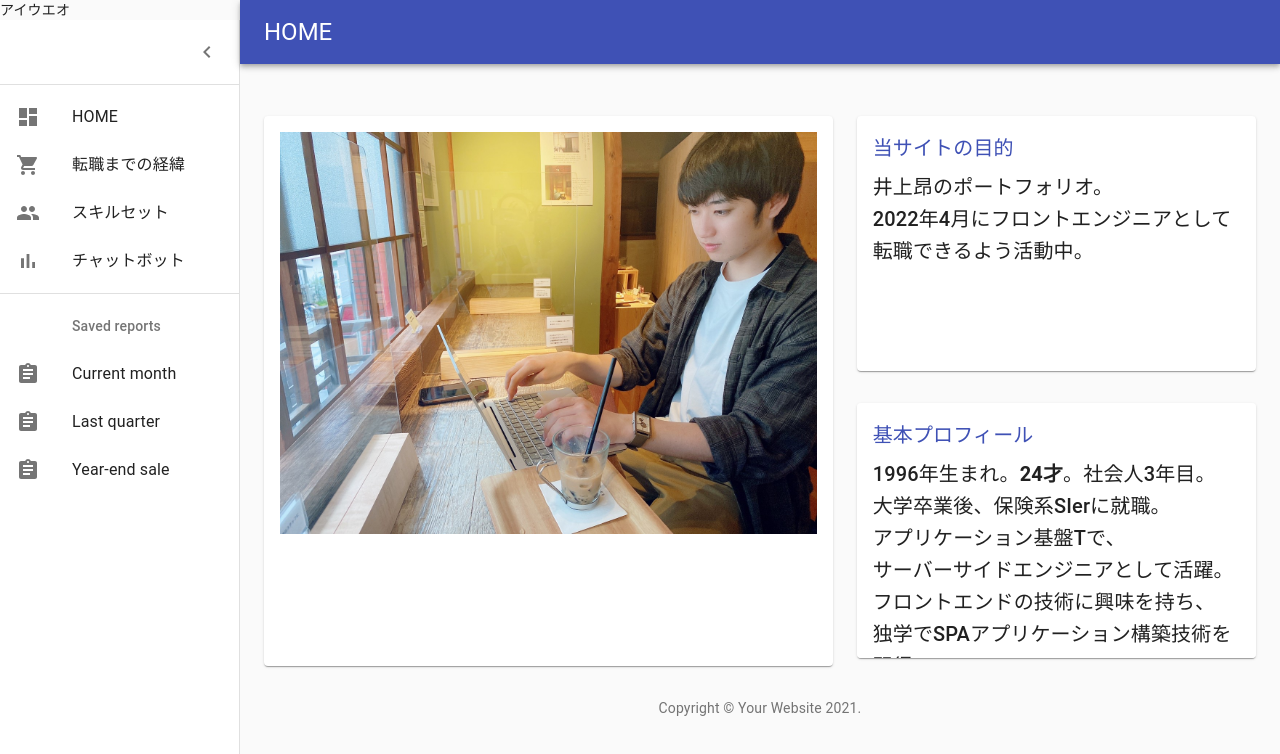
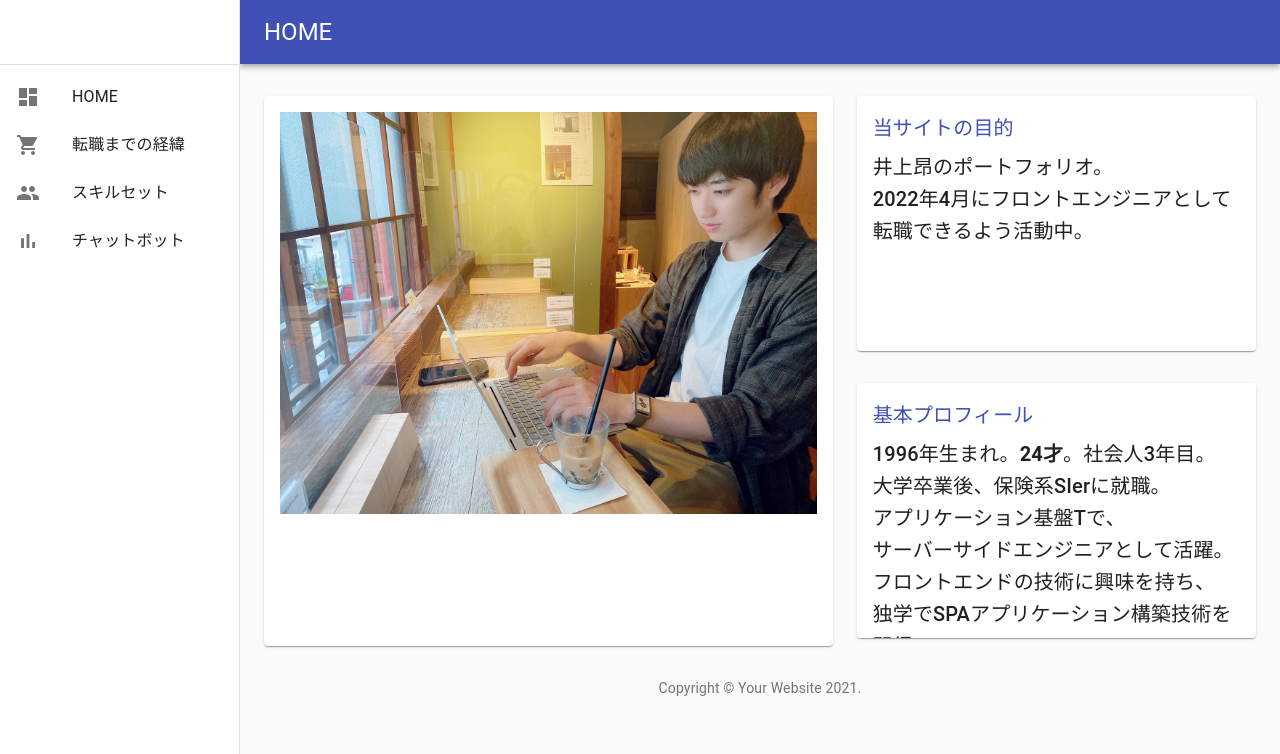
Before and after one commit to tabornnn/my-portfolio, a React (Create React App) app: page / in a window 1280 px wide. Shown: the top 754 px of the page. Built offline with nearby package versions, Linux system fonts and the light colour scheme.

Commit message:
HOME画面をモバイルでも見やすいように修正

```diff
--- a/src/App.js
+++ b/src/App.js
@@ -5,7 +5,6 @@
 function App() {
   return (
     <>
-      アイウエオ
       <Entire />
     </>
   );
--- a/src/components/Entire.js
+++ b/src/components/Entire.js
@@ -1,6 +1,5 @@
 import React from 'react';
-import clsx from 'clsx';
-import { makeStyles } from '@material-ui/core/styles';
+import { makeStyles, useTheme } from "@material-ui/core/styles";
 import CssBaseline from '@material-ui/core/CssBaseline';
 import Drawer from '@material-ui/core/Drawer';
 import Box from '@material-ui/core/Box';
@@ -13,12 +12,14 @@
 import Container from '@material-ui/core/Container';
 import Link from '@material-ui/core/Link';
 import MenuIcon from '@material-ui/icons/Menu';
-import ChevronLeftIcon from '@material-ui/icons/ChevronLeft';
-import { MainListItems, secondaryListItems } from './listItems';
+import { MainListItems } from './listItems';
 import { homeObj, loadObj, skillsObj, botObj } from './listItems'
 import Home from './home/Home'
 import LoadJobChange from './loadJobChange/LoadJobChange';
 import Skills from './skills/Skills';
+import Hidden from "@material-ui/core/Hidden";
+import PropTypes from 'prop-types';
+
 
 function Copyright() {
     return (
@@ -41,59 +42,12 @@
     root: {
         display: 'flex',
     },
-    toolbar: {
-        paddingRight: 24, // keep right padding when drawer closed
-    },
-    toolbarIcon: {
-        display: 'flex',
-        alignItems: 'center',
-        justifyContent: 'flex-end',
-        padding: '0 8px',
-        ...theme.mixins.toolbar,
-    },
-    appBar: {
-        zIndex: theme.zIndex.drawer + 1,
-        transition: theme.transitions.create(['width', 'margin'], {
-            easing: theme.transitions.easing.sharp,
-            duration: theme.transitions.duration.leavingScreen,
-        }),
-    },
-    appBarShift: {
-        marginLeft: drawerWidth,
-        width: `calc(100% - ${ drawerWidth }px)`,
-        transition: theme.transitions.create(['width', 'margin'], {
-            easing: theme.transitions.easing.sharp,
-            duration: theme.transitions.duration.enteringScreen,
-        }),
-    },
-    menuButton: {
-        marginRight: 36,
-    },
-    menuButtonHidden: {
-        display: 'none',
-    },
+    toolbar: theme.mixins.toolbar,
     title: {
         flexGrow: 1,
     },
     drawerPaper: {
-        position: 'relative',
-        whiteSpace: 'nowrap',
-        width: drawerWidth,
-        transition: theme.transitions.create('width', {
-            easing: theme.transitions.easing.sharp,
-            duration: theme.transitions.duration.enteringScreen,
-        }),
-    },
-    drawerPaperClose: {
-        overflowX: 'hidden',
-        transition: theme.transitions.create('width', {
-            easing: theme.transitions.easing.sharp,
-            duration: theme.transitions.duration.leavingScreen,
-        }),
-        width: theme.spacing(7),
-        [theme.breakpoints.up('sm')]: {
-            width: theme.spacing(9),
-        },
+        width: drawerWidth
     },
     appBarSpacer: theme.mixins.toolbar,
     content: {
@@ -104,19 +58,35 @@
     container: {
         paddingTop: theme.spacing(4),
         paddingBottom: theme.spacing(4),
+    },
+    appBar: {
+        [theme.breakpoints.up("sm")]: {
+            width: `calc(100% - ${ drawerWidth }px)`,
+            marginLeft: drawerWidth
         }
+    },
+    menuButton: {
+        marginRight: theme.spacing(2),
+        [theme.breakpoints.up('sm')]: {
+            display: 'none',
+        },
+    },
+    drawer: {
+        [theme.breakpoints.up("sm")]: {
+            width: drawerWidth,
+            flexShrink: 0
+        }
+    },
 }));
 
-export default function Entire() {
+export default function Entire(props) {
+
+    const { window } = props;
+    const container =
+        window !== undefined ? () => window().document.body : undefined;
+    const theme = useTheme();
     const classes = useStyles();
-    // メニューを隠す状態にするかを判定するstate
-    const [open, setOpen] = React.useState(true);
-    const handleDrawerOpen = () => {
-        setOpen(true);
-    };
-    const handleDrawerClose = () => {
-        setOpen(false);
-    };
+
 
     // メニューのどのアイテムを押下している状態を判定するstate
     const [listItemState, setListItemState] = React.useState(homeObj.key);
@@ -134,6 +104,11 @@
     };
     //更新関数の集約
     const handleItemFunctions = [handleHomeItem, handleProfileItem, handleCareerItem, handleChatbotItem];
+    const [mobileOpen, setMobileOpen] = React.useState(false);
+
+    const handleDrawerToggle = () => {
+        setMobileOpen(!mobileOpen);
+    };
 
     // itemListStateとコンテンツを紐付け
     const contents = (itemListState) => {
@@ -184,18 +159,16 @@
             {/* clsxはclassNameを動的に示す際に利用する */}
             {/* <TestCompornent className={clsx(classes.before, boolean && classes.after )}  /> */}
             {/* openがTrueの時にclasses.appBarShiftになる。 */}
-            <AppBar position="absolute" className={clsx(classes.appBar, open && classes.appBarShift)}>
-                <Toolbar className={classes.toolbar}>
+            <AppBar position="fixed" className={classes.appBar}>
+                <Toolbar>
                     <IconButton
                         edge="start"
                         color="inherit"
-                        // aria-labelの意味はまだわからず。。
                         aria-label="open drawer"
-
-                        onClick={handleDrawerOpen}
-                        className={clsx(classes.menuButton, open && classes.menuButtonHidden)}
+                        onClick={handleDrawerToggle}
+                        className={classes.menuButton}
                     >
-                        {/* 隠しメニューの時のみ表示される */}
+                        {/* 画面が小さい時のみ表示される */}
                         <MenuIcon />
                     </IconButton>
                     {/* variantで文字サイズを定義 */}
@@ -205,23 +178,42 @@
                 </Toolbar>
             </AppBar>
 
+            <nav className={classes.drawer} aria-label="mailbox folders">
+                {/* The implementation can be swapped with js to avoid SEO duplication of links. */}
+                <Hidden smUp implementation="css">
                     <Drawer
+                        container={container}
+                        variant="temporary"
+                        anchor={theme.direction === "rtl" ? "right" : "left"}
+                        open={mobileOpen}
+                        onClose={handleDrawerToggle}
+                        classes={{
+                            paper: classes.drawerPaper
+                        }}
+                        ModalProps={{
+                            keepMounted: true // Better open performance on mobile.
+                        }}
+                    >
+                        <div className={classes.toolbar} >
+                            <List><MainListItems updateStateFunc={handleItemFunctions} /></List>
+                        </div>
+                    </Drawer>
+                </Hidden>
+                <Hidden xsDown implementation="css">
+                    <Drawer
+                        classes={{
+                            paper: classes.drawerPaper
+                        }}
                         variant="permanent"
-                classes={{
-                    paper: clsx(classes.drawerPaper, !open && classes.drawerPaperClose),
-                }}
-                open={open}
+                        open
                     >
-                <div className={classes.toolbarIcon}>
-                    <IconButton onClick={handleDrawerClose}>
-                        <ChevronLeftIcon />
-                    </IconButton>
-                </div>
+                        <div className={classes.toolbar} />
                         <Divider />
                         <List><MainListItems updateStateFunc={handleItemFunctions} /></List>
-                <Divider />
-                <List>{secondaryListItems}</List>
                     </Drawer>
+                </Hidden>
+            </nav>
+
             <main className={classes.content}>
                 <div className={classes.appBarSpacer} />
 
@@ -236,3 +228,6 @@
         </div>
     );
 }
+Entire.propTypes = {
+    window: PropTypes.func,
+};
```
Also changed, not shown: 19 other files (tests, documents, lock files or other folders). Lines whose indentation alone changed are shown as unchanged.
